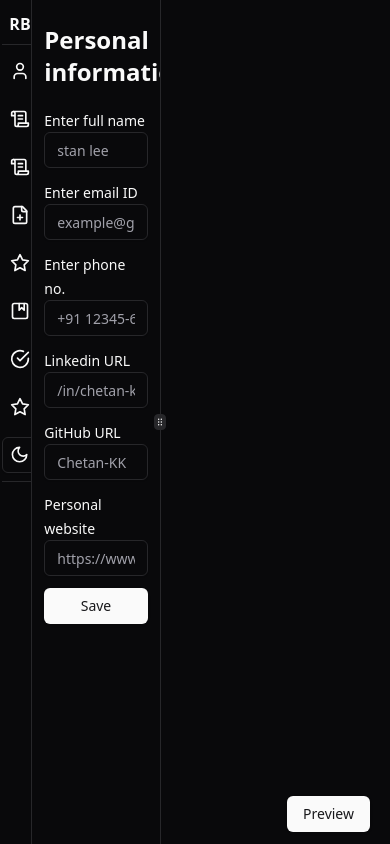
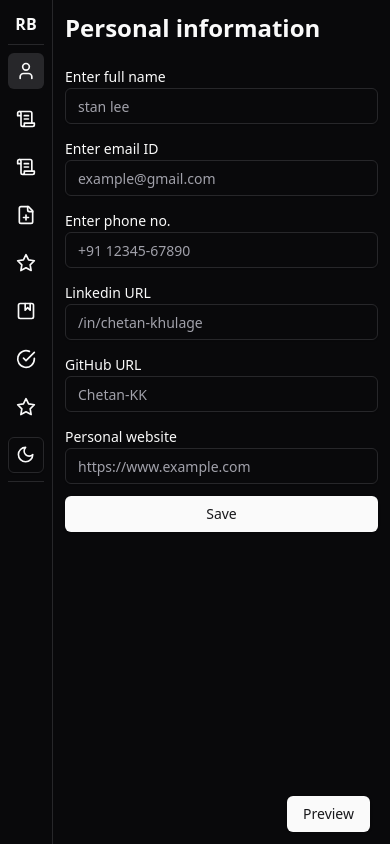
Before and after one commit to Chetan-KK/Free-Minimal-Resume-Builder, a React (Vite) app: page /create/user in a window 390 px wide. Built offline with nearby package versions, Linux system fonts and the light colour scheme.

Commit message:
responsive added

```diff
--- a/package.json
+++ b/package.json
@@ -14,6 +14,7 @@
     "@radix-ui/react-icons": "^1.3.0",
     "@radix-ui/react-label": "^2.0.2",
     "@radix-ui/react-slot": "^1.0.2",
+    "@radix-ui/react-tooltip": "^1.0.7",
     "class-variance-authority": "^0.7.0",
     "clsx": "^2.0.0",
     "lucide-react": "^0.301.0",
--- a/src/components/GridStructure.tsx
+++ b/src/components/GridStructure.tsx
@@ -1,4 +1,4 @@
-import { ReactNode } from "react";
+import { ReactNode, useEffect, useState } from "react";
 import SidePanel from "./SidePanel";
 import Resume from "./Resume";
 import { Button } from "./ui/button";
@@ -10,15 +10,39 @@ import {
 } from "./ui/resizable";
 
 const GridStructure = ({ children }: { children: ReactNode }) => {
+  const [isDesktop, setIsDesktop] = useState(window.innerWidth > 800);
+
+  useEffect(() => {
+    const handleResize = () => {
+      setIsDesktop(window.innerWidth > 800);
+    };
+
+    window.addEventListener("resize", handleResize);
+
+    // Cleanup the event listener on component unmount
+    return () => {
+      window.removeEventListener("resize", handleResize);
+    };
+  }, []);
+
   return (
     <div>
+      {isDesktop ? (
+        <>
           <ResizablePanelGroup direction="horizontal" className="max-h-screen">
-        <ResizablePanel defaultSize={2} minSize={2} maxSize={2} className="p-3">
+            <ResizablePanel
+              defaultSize={2}
+              minSize={2}
+              maxSize={2}
+              className="p-3"
+            >
               <SidePanel />
             </ResizablePanel>
             <ResizableHandle />
             <ResizablePanel defaultSize={35} minSize={25}>
-          <div className="overflow-y-auto h-screen p-3 pt-6">{children}</div>
+              <div className="overflow-y-auto h-screen p-3 pt-6">
+                {children}
+              </div>
             </ResizablePanel>
             <ResizableHandle withHandle />
             <ResizablePanel defaultSize={63} minSize={61}>
@@ -32,6 +56,42 @@ const GridStructure = ({ children }: { children: ReactNode }) => {
               <Button>Preview</Button>
             </Link>
           </div>
+        </>
+      ) : (
+        <>
+          <div className="flex">
+            <div className="pt-3 border-r">
+              <SidePanel />
+            </div>
+            <div className="p-3 w-full h-screen overflow-hidden overflow-y-scroll">
+              {children}
+            </div>
+            <div className="fixed right-5 bottom-3">
+              <Link to={"/preview"}>
+                <Button>Preview</Button>
+              </Link>
+            </div>
+          </div>
+
+          {/* <ResizablePanelGroup direction="horizontal" className="max-h-screen">
+            <ResizablePanel
+              defaultSize={10}
+              minSize={10}
+              maxSize={10}
+              className="p-3"
+            >
+              <SidePanel />
+            </ResizablePanel>
+            <ResizableHandle />
+            <ResizablePanel defaultSize={90} minSize={90}>
+              <div className="overflow-y-auto h-screen p-3 pt-6">
+                {children}
+              </div>
+            </ResizablePanel>
+          </ResizablePanelGroup>
+           */}
+        </>
+      )}
     </div>
   );
 };
--- a/src/components/SidePanel.tsx
+++ b/src/components/SidePanel.tsx
@@ -6,9 +6,15 @@ import {
   Star,
   User,
 } from "lucide-react";
-import { Link } from "react-router-dom";
+import { Link, useLocation } from "react-router-dom";
 import { Button } from "./ui/button";
 import { ModeToggle } from "./mode-toggle";
+import {
+  Tooltip,
+  TooltipContent,
+  TooltipProvider,
+  TooltipTrigger,
+} from "./ui/tooltip";
 
 const SidePanel = () => {
   const options = [
@@ -54,19 +60,39 @@ const SidePanel = () => {
     },
   ];
 
+  const location = useLocation();
+
   return (
     <div className=" p-2 pt-0 flex flex-col items-center">
+      <Link to={"/"}>
         <div className="font-bold mb-2">RB</div>
+      </Link>
+      <TooltipProvider>
         <div className="border-b border-t flex justify-center items-center flex-col gap-3 py-2">
           {options.map((option, _) => (
-          <Link to={`/create/${option.link}`} key={_}>
-            <Button className="cursor-pointer px-2" variant={"ghost"} key={_}>
+            <Tooltip key={_}>
+              <TooltipTrigger asChild>
+                <Link to={`/create/${option.link}`}>
+                  <Button
+                    className={`cursor-pointer px-2 ${
+                      option.link === location.pathname.split("/")[2] &&
+                      "bg-accent"
+                    }`}
+                    variant={"ghost"}
+                    key={_}
+                  >
                     <option.icon className="w-5 aspect-square" />
                   </Button>
                 </Link>
+              </TooltipTrigger>
+              <TooltipContent>
+                <p>{option.name}</p>
+              </TooltipContent>
+            </Tooltip>
           ))}
           <ModeToggle />
         </div>
+      </TooltipProvider>
     </div>
   );
 };
--- /dev/null
+++ b/src/components/ui/tooltip.tsx
@@ -0,0 +1,28 @@
+import * as React from "react"
+import * as TooltipPrimitive from "@radix-ui/react-tooltip"
+
+import { cn } from "@/lib/utils"
+
+const TooltipProvider = TooltipPrimitive.Provider
+
+const Tooltip = TooltipPrimitive.Root
+
+const TooltipTrigger = TooltipPrimitive.Trigger
+
+const TooltipContent = React.forwardRef<
+  React.ElementRef<typeof TooltipPrimitive.Content>,
+  React.ComponentPropsWithoutRef<typeof TooltipPrimitive.Content>
+>(({ className, sideOffset = 4, ...props }, ref) => (
+  <TooltipPrimitive.Content
+    ref={ref}
+    sideOffset={sideOffset}
+    className={cn(
+      "z-50 overflow-hidden rounded-md bg-primary px-3 py-1.5 text-xs text-primary-foreground animate-in fade-in-0 zoom-in-95 data-[state=closed]:animate-out data-[state=closed]:fade-out-0 data-[state=closed]:zoom-out-95 data-[side=bottom]:slide-in-from-top-2 data-[side=left]:slide-in-from-right-2 data-[side=right]:slide-in-from-left-2 data-[side=top]:slide-in-from-bottom-2",
+      className
+    )}
+    {...props}
+  />
+))
+TooltipContent.displayName = TooltipPrimitive.Content.displayName
+
+export { Tooltip, TooltipTrigger, TooltipContent, TooltipProvider }
--- a/src/pages/Preview.tsx
+++ b/src/pages/Preview.tsx
@@ -1,7 +1,10 @@
 import Resume from "@/components/Resume";
 import { Button } from "@/components/ui/button";
+import { useNavigate } from "react-router-dom";
 
 const Preview = () => {
+  const navigate = useNavigate();
+
   const handlePrint = () => {
     window.print();
   };
@@ -11,8 +14,11 @@ const Preview = () => {
       <div className="">
         <Resume />
       </div>
-      <div className="fixed right-5 bottom-3 print:opacity-0">
+      <div className="fixed right-5 top-3 print:opacity-0">
         <Button onClick={handlePrint}>Print</Button>
+      </div>
+      <div className="fixed left-5 top-3 print:opacity-0">
+        <Button onClick={() => navigate(-1)}>Back</Button>
       </div>
     </div>
   );
--- a/vite.config.ts
+++ b/vite.config.ts
@@ -10,4 +10,11 @@ export default defineConfig({
       "@": path.resolve(__dirname, "./src"),
     },
   },
+  server: {
+    origin: "http://localhost:3000",
+    host: "0.0.0.0",
+    fs: {
+      strict: true,
+    },
+  },
 });
```
Also changed, not shown: vercel.json (added), 1 other file (tests, documents, lock files or other folders). Lines whose indentation alone changed are shown as unchanged.
